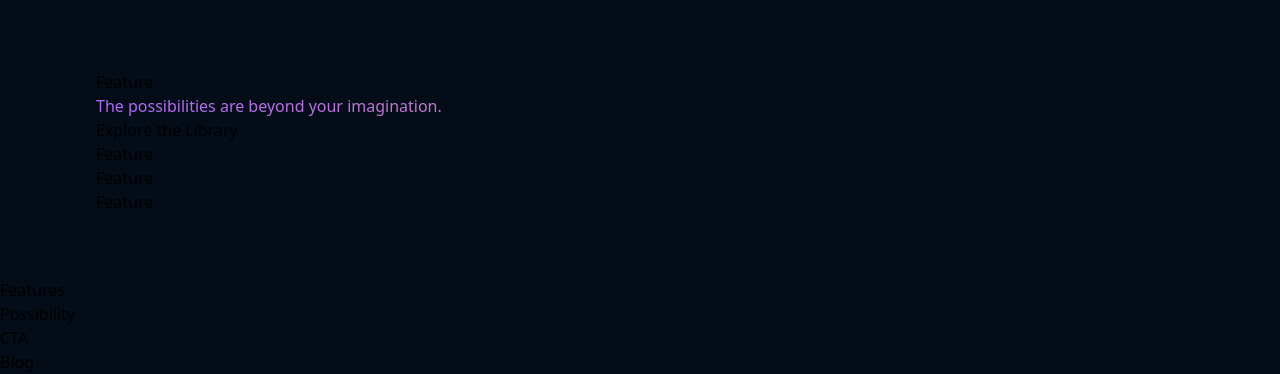
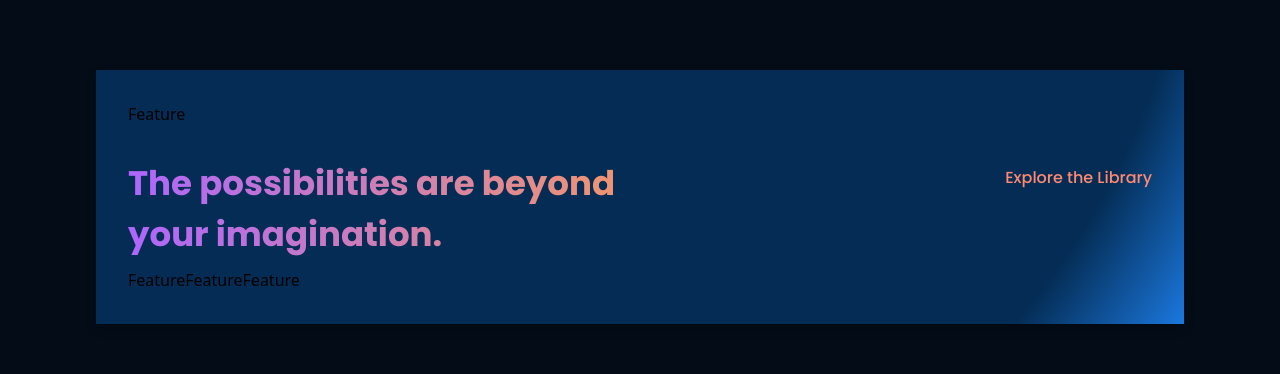
Before and after one commit to Erudite885/UI_UX-modern_website, a React (Vite) app: page / in a window 1280 px wide. Shown: the part 1313-1687 px from the top of the page. Built offline with nearby package versions, Linux system fonts and the light colour scheme.

Commit message:
whatgpt3 component styling

```diff
--- a/src/container/WhatGPT3/WhatGPT3.jsx
+++ b/src/container/WhatGPT3/WhatGPT3.jsx
@@ -4,17 +4,22 @@ import { Feature } from "../../components";
 
 const WhatGPT3 = () => {
   return (
-    <div className="gpt3__whatgpt3 section__margin" id="wgpt3">
-      <div className="gpt3__whatgpt3-feature">
+    <div
+      className="gpt3__whatgpt3 section__margin bg-footer gradient__bg-what flex flex-col p-8 "
+      id="wgpt3"
+    >
+      <div className="gpt3__whatgpt3-feature flex ">
         <Feature />
       </div>
-      <div className="gpt3__whatgpt3-heading">
-        <h1 className="gradient__text">
+      <div className="gpt3__whatgpt3-heading flex flex-col md:flex-row justify-between md:items-start items-center mx-0 mt-8 mb-4 md:mb-0 ">
+        <h1 className="gradient__text font-poppins font-bold text-[28px] md:text-[34px] max-w-[510px] ">
           The possibilities are beyond your imagination.
         </h1>
-        <p className="">Explore the Library</p>
+        <p className="font-poppins font-medium text-[16px] text-subtext cursor-pointer mt-5 md:mt-2 ">
+          Explore the Library
+        </p>
       </div>
-      <div className="gpt3__whatgpt3-container">
+      <div className="gpt3__whatgpt3-container flex flex-wrap flex-row mt-2 ">
         <Feature />
         <Feature />
         <Feature />
```
